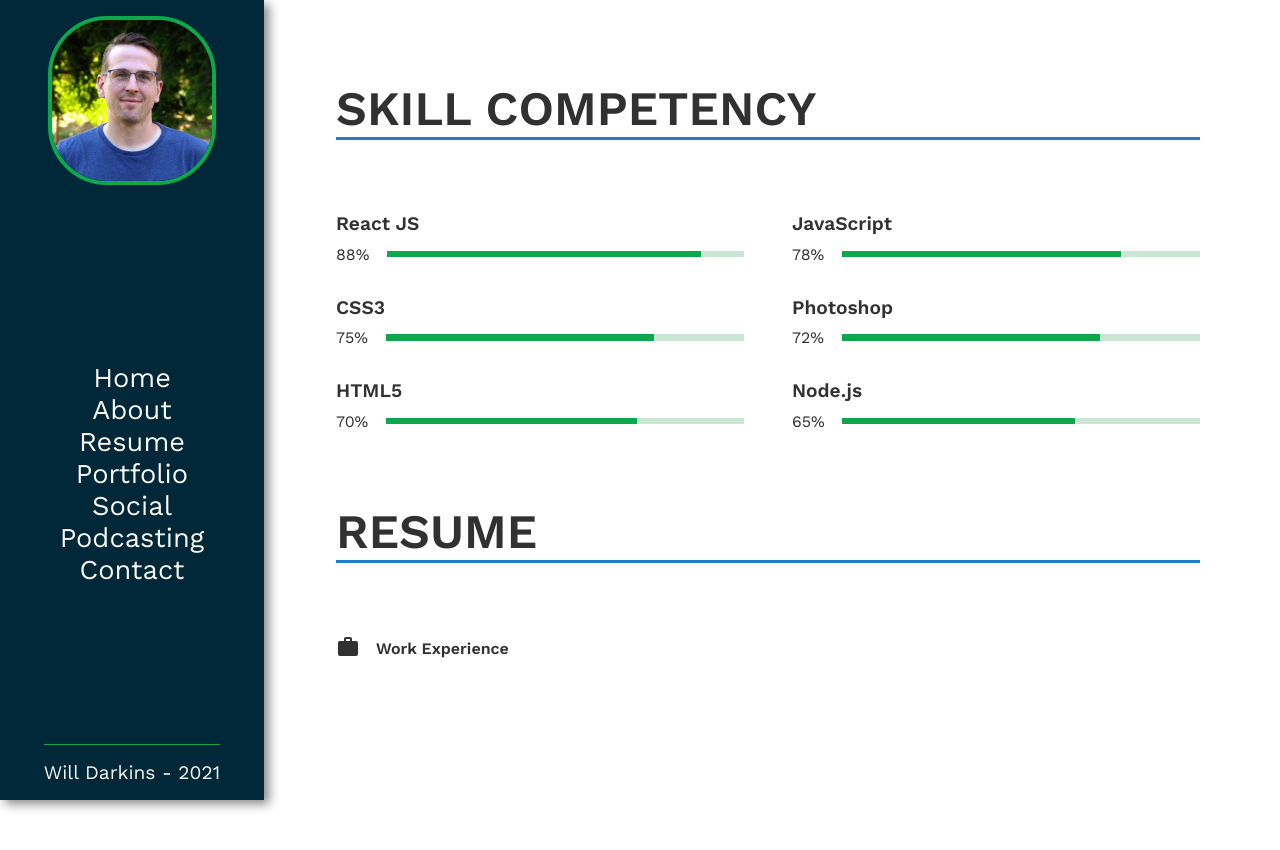
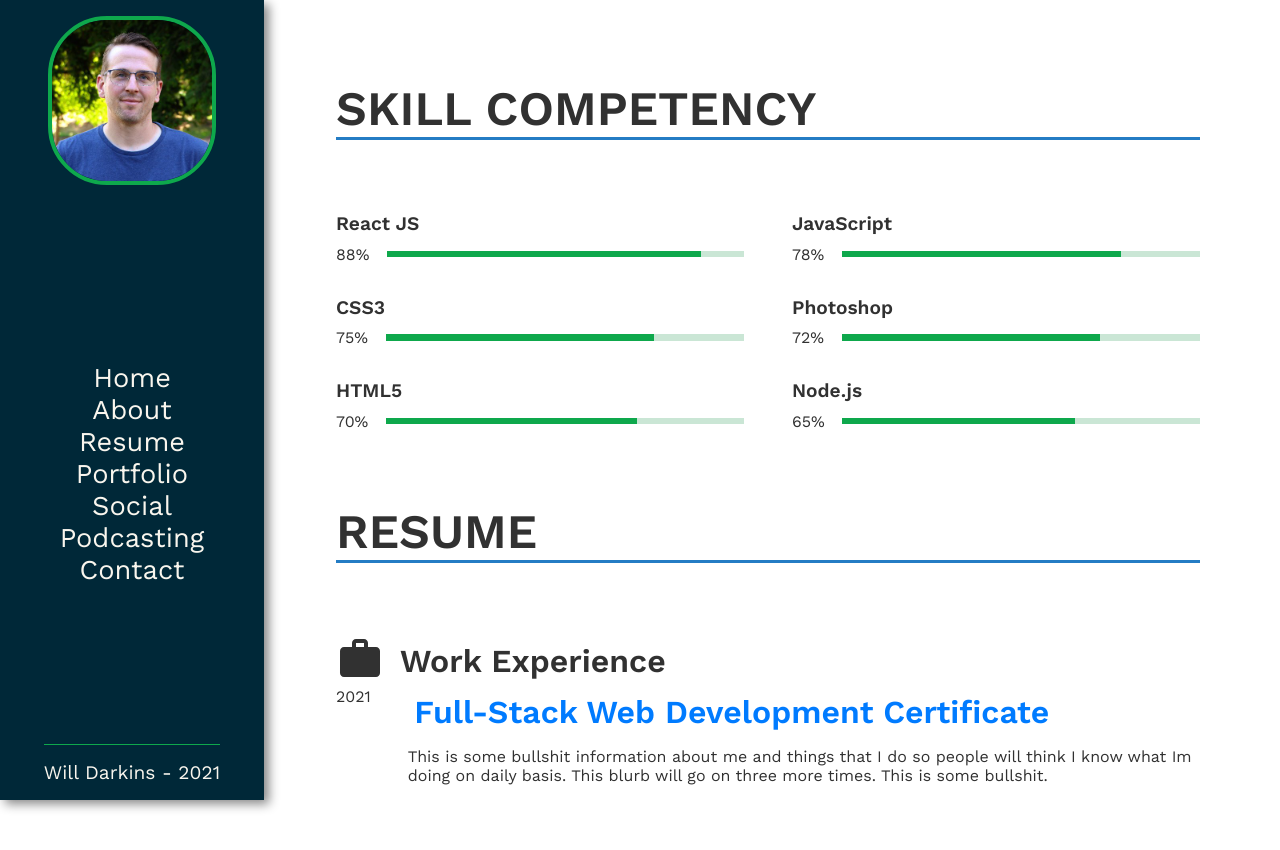
Before and after one commit to willdarkins/portfolio_darkins, a React (Create React App) app: page /resume in a window 1280 px wide. Shown: the top 850 px of the page. Before the commit the page ends 815 px from the top, so only its background shows below. Built offline with nearby package versions, Linux system fonts and the light colour scheme; a web font is replaced by a local one.

Commit message:
adding various styles to work experience titles

```diff
--- a/src/Components/Resume.js
+++ b/src/Components/Resume.js
@@ -3,6 +3,7 @@ import styled from 'styled-components'
 import { InnerLayout } from '../Styles/Layout'
 import Title from './Title'
 import ResumeSectionTitle from './ResumeSectionTitle'
+import ResumeItem from './ResumeItem'
 import WorkIcon from '@mui/icons-material/Work';
 import SchoolIcon from '@mui/icons-material/School';
 
@@ -10,13 +11,21 @@ const ResumeStyles = styled.section`
 `
 //creating variables to attribute Material UI icon imports in order to render them in ResumeSectionTitle
 const work = <WorkIcon />
-const school = <SchoolIcon />
+//const school = <SchoolIcon />
 function Resume() {
     return (
         <ResumeStyles>
             <Title title={'Resume'} />
             <InnerLayout>
                 <ResumeSectionTitle icon={work} title={'Work Experience'} />
+                <div className='resume-content'>
+                <ResumeItem
+                    year={'2021'}
+                    title={'Full-Stack Web Development Certificate'}
+                    subTitle={'University of Oregon - via Trilogy Education Services'}
+                    text={'This is some bullshit information about me and things that I do so people will think I know what Im doing on daily basis. This blurb will go on three more times. This is some bullshit.'}
+                    />
+                </div>
             </InnerLayout>
         </ResumeStyles>
     )
--- /dev/null
+++ b/src/Components/ResumeItem.js
@@ -0,0 +1,43 @@
+import React from 'react'
+import styled from 'styled-components'
+
+const ItemStyles = styled.div`
+    display: flex;
+    *{
+        color: var(--font-dark);
+    }
+    .left-content{
+        width: 15%;
+        p{
+            display: inline-block;
+
+        }
+    }
+    .right-content{
+        h5{
+            color: var(--primary);
+            font-size: 2rem;
+            padding: .4rem;
+        }
+        h6{
+            padding-bottom: .6rem;
+        }
+    }
+`
+//props that will be passed to the Resume component in order to build individual entries for school and work experience
+function ResumeItem({year, title, sub, text}) {
+    return (
+        <ItemStyles>
+            <div className='left-content'>
+            <p>{year}</p>
+            </div>
+            <div className='right-content'>
+            <h5>{title}</h5>
+            <h6>{sub}</h6>
+            <p>{text}</p>
+            </div>
+        </ItemStyles>
+    )
+}
+
+export default ResumeItem
--- a/src/Components/ResumeSectionTitle.js
+++ b/src/Components/ResumeSectionTitle.js
@@ -7,9 +7,14 @@ const SectionTitleStyles = styled.div`
     p{
         padding-right: 1rem;
         color: var(--font-dark);
+        svg{
+            font-size: 3rem;
+        }
     }
     h3{
         color: var(--font-dark);
+        font-size: 2rem;
+
     }
 `
 
```
